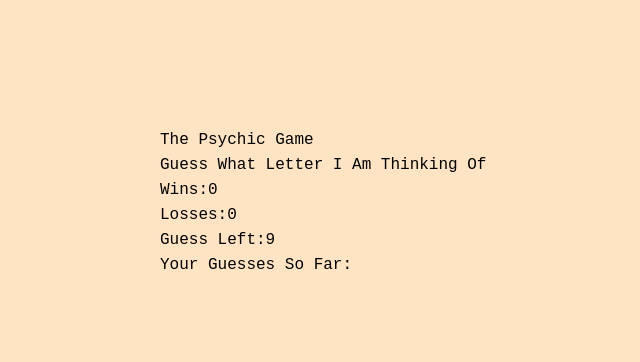
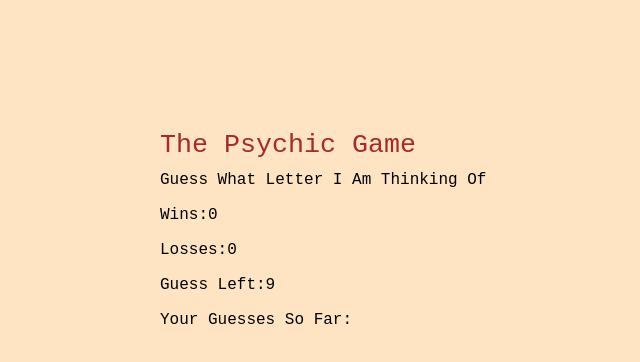
Before and after one commit to kimsreap/Psychic-game, a plain HTML site: page index.html in a window 1280 px wide. Shown: the whole page, without its empty margins (160-800 px from the left). Drawn offline with Linux system fonts and the light colour scheme.

Commit message:
change css

```diff
--- a/assets/css/style.css
+++ b/assets/css/style.css
@@ -7,5 +7,10 @@ body {
 #game {
     color: black;
     font-family: 'Courier New', Courier, monospace;
-    line-height: 25px;
+    line-height: 35px;
 }
+
+h1 {
+    font-size: 20pt;
+    color: brown;
+}
```
